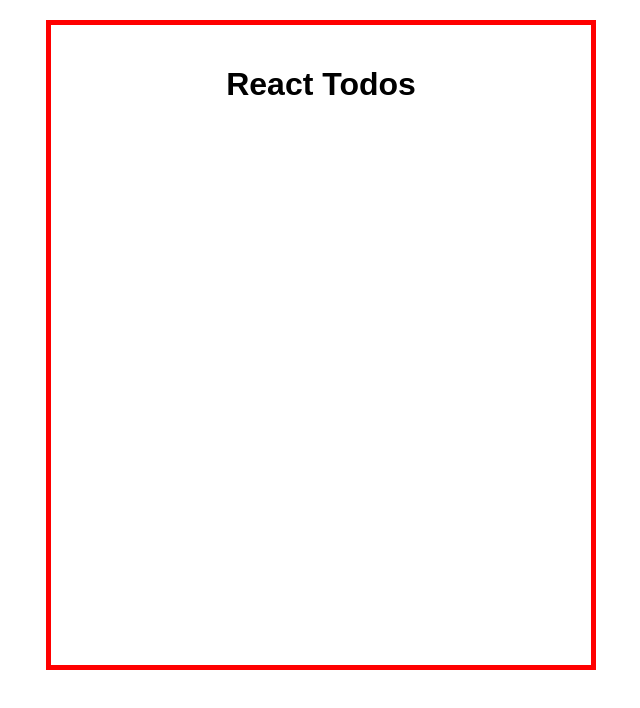
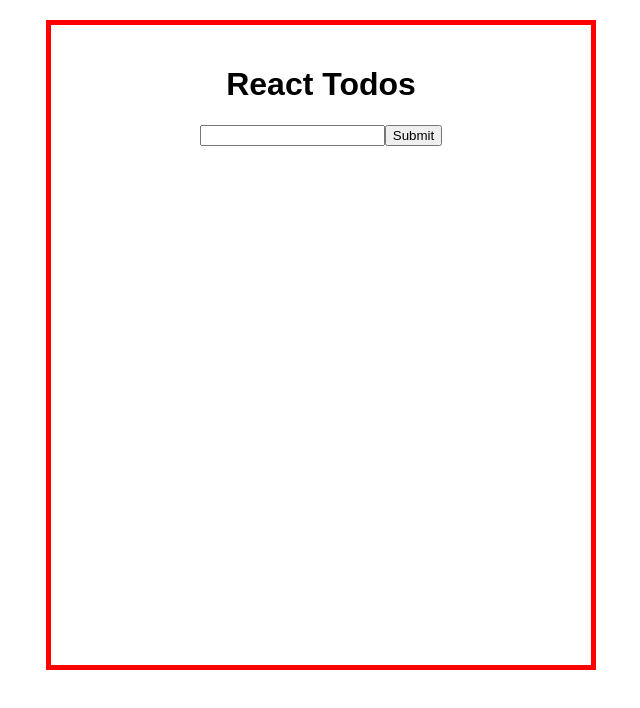
Before and after one commit to Gia1987/React-TodoList, a React (Create React App) app: page / in a window 1280 px wide. Shown: the top 708 px of the page, without its empty margins (319-959 px from the left). Built offline with nearby package versions, Linux system fonts and the light colour scheme.

Commit message:
todoInput component

```diff
--- a/src/App.js
+++ b/src/App.js
@@ -2,13 +2,15 @@
 import './App.css';
 
 import Header from './components/header';
+import TodoInput from './components/todoInput';
 
 class App extends Component {
   render() {
     return (
       <div className="App">
         <div  className='todo-wrapper'>
-          <Header/>
+          <Header />
+          <TodoInput />
         </div>
       </div>
     );
--- a/src/components/header.js
+++ b/src/components/header.js
@@ -4,6 +4,6 @@
   render(){
     return(
       <h1>React Todos</h1>
-    )
+    );
   }
 }
--- /dev/null
+++ b/src/components/todoInput.js
@@ -0,0 +1,29 @@
+import React from 'react'
+
+export default class TodoInput extends React.Component{
+  constructor(props){
+    super(props)
+
+    this.state = {
+      value: 'test'
+    };
+
+    this.handleChange = this.handleChange.bind(this);
+    this.addTodo = this.addTodo.bind(this);
+  }
+
+  handleChange(e){
+    console.log('change here');
+  }
+  addTodo(todo){
+    console.log("TODO: ", todo);
+  }
+  render(){
+    return(
+      <div>
+        <input type='text' value='' onChange={this.handleChange}/>
+        <button className='btn btn-primary' onClick={() => this.addTodo(this.state.value)}>Submit</button>
+      </div>
+    )
+  }
+}
```
